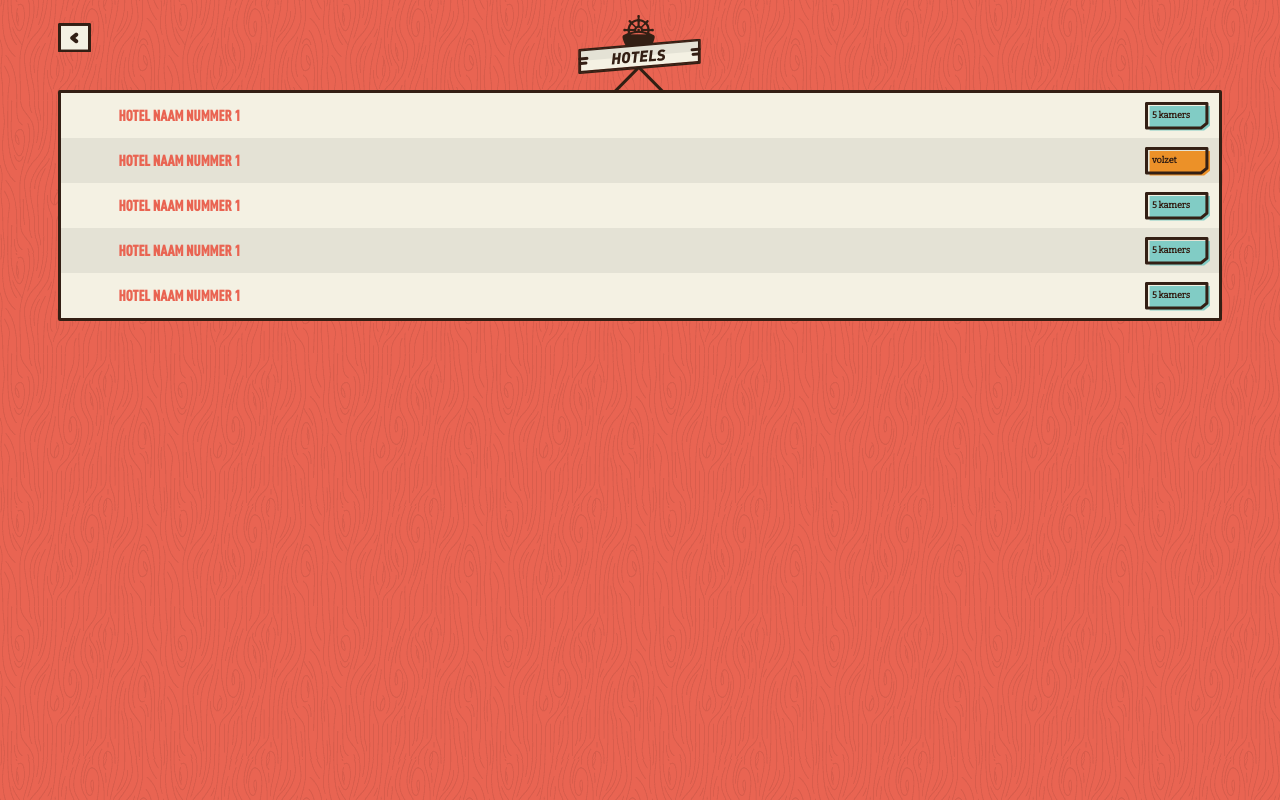
After one commit to pieterbeulque/rolstende, a PHP site: page /list.htm in a window 1280 px wide. The commit adds this page. Run offline with PHP 8.4, Linux system fonts and the light colour scheme; some libraries are stand-ins or nearby versions.

Commit message:
Listview

```diff
--- a/app/src/css/style.css
+++ b/app/src/css/style.css
@@ -1,4 +1,4 @@
-/* line 17, ../../../../../../../../../../../Library/Ruby/Gems/1.8/gems/compass-0.12.2/frameworks/compass/stylesheets/compass/reset/_utilities.scss */
+/* line 17, ../../../../../../../Library/Ruby/Gems/1.8/gems/compass-0.12.2/frameworks/compass/stylesheets/compass/reset/_utilities.scss */
 html, body, div, span, applet, object, iframe,
 h1, h2, h3, h4, h5, h6, p, blockquote, pre,
 a, abbr, acronym, address, big, cite, code,
@@ -20,45 +20,45 @@ time, mark, audio, video {
   vertical-align: baseline;
 }
 
-/* line 22, ../../../../../../../../../../../Library/Ruby/Gems/1.8/gems/compass-0.12.2/frameworks/compass/stylesheets/compass/reset/_utilities.scss */
+/* line 22, ../../../../../../../Library/Ruby/Gems/1.8/gems/compass-0.12.2/frameworks/compass/stylesheets/compass/reset/_utilities.scss */
 html {
   line-height: 1;
 }
 
-/* line 24, ../../../../../../../../../../../Library/Ruby/Gems/1.8/gems/compass-0.12.2/frameworks/compass/stylesheets/compass/reset/_utilities.scss */
+/* line 24, ../../../../../../../Library/Ruby/Gems/1.8/gems/compass-0.12.2/frameworks/compass/stylesheets/compass/reset/_utilities.scss */
 ol, ul {
   list-style: none;
 }
 
-/* line 26, ../../../../../../../../../../../Library/Ruby/Gems/1.8/gems/compass-0.12.2/frameworks/compass/stylesheets/compass/reset/_utilities.scss */
+/* line 26, ../../../../../../../Library/Ruby/Gems/1.8/gems/compass-0.12.2/frameworks/compass/stylesheets/compass/reset/_utilities.scss */
 table {
   border-collapse: collapse;
   border-spacing: 0;
 }
 
-/* line 28, ../../../../../../../../../../../Library/Ruby/Gems/1.8/gems/compass-0.12.2/frameworks/compass/stylesheets/compass/reset/_utilities.scss */
+/* line 28, ../../../../../../../Library/Ruby/Gems/1.8/gems/compass-0.12.2/frameworks/compass/stylesheets/compass/reset/_utilities.scss */
 caption, th, td {
   text-align: left;
   font-weight: normal;
   vertical-align: middle;
 }
 
-/* line 30, ../../../../../../../../../../../Library/Ruby/Gems/1.8/gems/compass-0.12.2/frameworks/compass/stylesheets/compass/reset/_utilities.scss */
+/* line 30, ../../../../../../../Library/Ruby/Gems/1.8/gems/compass-0.12.2/frameworks/compass/stylesheets/compass/reset/_utilities.scss */
 q, blockquote {
   quotes: none;
 }
-/* line 103, ../../../../../../../../../../../Library/Ruby/Gems/1.8/gems/compass-0.12.2/frameworks/compass/stylesheets/compass/reset/_utilities.scss */
+/* line 103, ../../../../../../../Library/Ruby/Gems/1.8/gems/compass-0.12.2/frameworks/compass/stylesheets/compass/reset/_utilities.scss */
 q:before, q:after, blockquote:before, blockquote:after {
   content: "";
   content: none;
 }
 
-/* line 32, ../../../../../../../../../../../Library/Ruby/Gems/1.8/gems/compass-0.12.2/frameworks/compass/stylesheets/compass/reset/_utilities.scss */
+/* line 32, ../../../../../../../Library/Ruby/Gems/1.8/gems/compass-0.12.2/frameworks/compass/stylesheets/compass/reset/_utilities.scss */
 a img {
   border: none;
 }
 
-/* line 116, ../../../../../../../../../../../Library/Ruby/Gems/1.8/gems/compass-0.12.2/frameworks/compass/stylesheets/compass/reset/_utilities.scss */
+/* line 116, ../../../../../../../Library/Ruby/Gems/1.8/gems/compass-0.12.2/frameworks/compass/stylesheets/compass/reset/_utilities.scss */
 article, aside, details, figcaption, figure, footer, header, hgroup, menu, nav, section, summary {
   display: block;
 }
@@ -66,7 +66,11 @@ article, aside, details, figcaption, figure, footer, header, hgroup, menu, nav,
 @font-face {
   font-family: 'GothamTest';
   src: url(../fonts/gothambold.ttf);
-  font-weight: 600;
+}
+
+@font-face {
+  font-family: 'DIN Condensed';
+  src: url(../fonts/dincondbold.ttf);
 }
 
 /* line 7, ../scss/style.scss */
@@ -84,17 +88,63 @@ body {
   font-family: 'GothamTest';
   font-size: 93.75%;
   font-weight: 600;
+  -webkit-text-size-adjust: none;
 }
 
-/* line 22, ../scss/style.scss */
+/* line 24, ../scss/style.scss */
 .top {
   background: #81ccc5;
 }
 
-/* line 26, ../scss/style.scss */
-.container {
+/* line 28, ../scss/style.scss */
+.container, .list-header {
   margin: 63px auto;
   width: 74%;
+}
+
+/* line 33, ../scss/style.scss */
+.wide-container, .list-header {
+  width: 91%;
+}
+
+/* line 38, ../scss/style.scss */
+.red-wood .app {
+  background-image: url("../img/patterns/red-wood.png");
+}
+
+/* line 1, ../scss/modules/_buttons.scss */
+.back-button {
+  background: url("../img/back-button.png");
+  -webkit-background-size: 100%;
+  -moz-background-size: 100%;
+  -o-background-size: 100%;
+  background-size: 100%;
+  display: block;
+  height: 29px;
+  text-indent: -119988px;
+  overflow: hidden;
+  text-align: left;
+  width: 33px;
+}
+
+/* line 1, ../scss/modules/_headings.scss */
+.heading {
+  -webkit-background-size: 100%;
+  -moz-background-size: 100%;
+  -o-background-size: 100%;
+  background-size: 100%;
+  display: block;
+  text-indent: -119988px;
+  overflow: hidden;
+  text-align: left;
+}
+
+/* line 7, ../scss/modules/_headings.scss */
+.heading-hotels {
+  background-image: url("../img/heading-hotels.png");
+  height: 78px;
+  margin: 0 auto;
+  width: 123px;
 }
 
 /* line 1, ../scss/modules/_icon-grid.scss */
@@ -262,3 +312,86 @@ body {
   -webkit-overflow-scrolling: touch;
   background-color: #dfded7;
 }
+
+/* line 1, ../scss/modules/_list-view.scss */
+.list-header {
+  margin: 0 auto;
+  padding: 1em 0 0;
+  position: relative;
+}
+/* line 8, ../scss/modules/_list-view.scss */
+.list-header .back-button {
+  position: absolute;
+  top: 1.5em;
+  left: 0;
+}
+
+/* line 15, ../scss/modules/_list-view.scss */
+.list-header + .container, .list-header + .list-header {
+  margin-top: -3px;
+}
+
+/* line 19, ../scss/modules/_list-view.scss */
+.list-view {
+  -webkit-box-sizing: border-box;
+  -moz-box-sizing: border-box;
+  box-sizing: border-box;
+  border-radius: 2px;
+  border: 3px solid #331f14;
+  width: 100%;
+}
+/* line 25, ../scss/modules/_list-view.scss */
+.list-view li {
+  background: #f4f1e3;
+  font-family: 'DIN Condensed';
+  font-size: 1em;
+  font-weight: 800;
+  line-height: 1;
+  position: relative;
+  text-align: left;
+  text-transform: uppercase;
+}
+/* line 35, ../scss/modules/_list-view.scss */
+.list-view li a {
+  -webkit-box-sizing: border-box;
+  -moz-box-sizing: border-box;
+  box-sizing: border-box;
+  color: #e96452;
+  display: block;
+  padding: 1em 5%;
+  text-decoration: none;
+  width: 100%;
+}
+/* line 44, ../scss/modules/_list-view.scss */
+.list-view li:nth-child(even) {
+  background-color: #e4e2d5;
+}
+
+/* line 50, ../scss/modules/_list-view.scss */
+.list-view-annotation {
+  background-image: url("../img/annotation.png");
+  -webkit-background-size: 100%;
+  -moz-background-size: 100%;
+  -o-background-size: 100%;
+  background-size: 100%;
+  -webkit-box-sizing: border-box;
+  -moz-box-sizing: border-box;
+  box-sizing: border-box;
+  color: #331f14;
+  display: block;
+  font-family: 'Bitter';
+  font-size: .6em;
+  position: absolute;
+  text-transform: none;
+  top: .55rem;
+  right: .6rem;
+  padding: 1em 0 0 .8em;
+  letter-spacing: 0px;
+  height: 29px;
+  width: 65px;
+}
+
+/* line 68, ../scss/modules/_list-view.scss */
+.list-view-annotation-alternate {
+  background-image: url("../img/annotation-alternate.png");
+}
--- a/app/src/js-dev/app.js
+++ b/app/src/js-dev/app.js
@@ -32,4 +32,5 @@
     $("#body").click(function() {
         sv.close();
     });
+
 })();
--- a/app/src/js/app.js
+++ b/app/src/js/app.js
@@ -36,6 +36,7 @@
     $("#body").click(function() {
         sv.close();
     });
+
 })();
 
 })();
--- /dev/null
+++ b/app/src/list.htm
@@ -0,0 +1,67 @@
+<!doctype html>
+<html lang="en">
+<head>
+    <meta charset="UTF-8">
+    <title>Rolstende</title>
+    <meta name="viewport" content="width=device-width, initial-scale=1, maximum-scale=1, user-scalable=no, minimum-scale=1">
+    <meta name="apple-mobile-web-app-capable" content="yes">
+    <link rel="stylesheet" href="http://fonts.googleapis.com/css?family=Bitter:400,400italic" />
+    <link rel="stylesheet" href="css/style.css" />
+</head>
+<body class="red-wood">
+    <div id="app-wrapper">
+        <nav class="sidebar" id="sidebar">
+            <ul>
+                <li><a href="#"><img src="img/icon_01.png" alt=""></a></li>
+                <li><a href="#"><img src="img/icon_02.png" alt=""></a></li>
+                <li><a href="#"><img src="img/icon_03.png" alt=""></a></li>
+            </ul>
+        </nav>
+        <div id="app" class="app">
+            <header class="list-header">
+                <h1 class="heading heading-hotels">Hotels</h1>
+                <a href="#" class="back-button">Terug</a>
+            </header>
+
+            <div class="wide-container container">
+                <ul class="list-view">
+                    <li>
+                        <a href="#" title="">
+                            Hotel naam nummer 1 <span class="list-view-annotation">5 kamers</span>
+                        </a>
+                    </li>
+                    <li>
+                        <a href="#" title="">
+                            Hotel naam nummer 1 <span class="list-view-annotation list-view-annotation-alternate">volzet</span>
+                        </a>
+                    </li>
+                    <li>
+                        <a href="#" title="">
+                            Hotel naam nummer 1 <span class="list-view-annotation">5 kamers</span>
+                        </a>
+                    </li>
+                    <li>
+                        <a href="#" title="">
+                            Hotel naam nummer 1 <span class="list-view-annotation">5 kamers</span>
+                        </a>
+                    </li>
+                    <li>
+                        <a href="#" title="">
+                            Hotel naam nummer 1 <span class="list-view-annotation">5 kamers</span>
+                        </a>
+                    </li>
+                </ul>
+            </div>
+
+        </div>
+    </div>
+    <script type="text/javascript" src="//ajax.googleapis.com/ajax/libs/jquery/1.9.1/jquery.min.js"></script>
+    <script type="text/javascript">
+        window.jQuery || document.write('<script type="text/javascript" src="js/libs/jquery.js"><\/script>');
+    </script>
+    <script type="text/javascript" src="js/vendors/jquery.animate-enhanced.js"></script>
+    <script type="text/javascript" src="js/vendors/slidingview.js"></script>
+    <script type="text/javascript" src="js/vendors/oriDomi.js"></script>
+    <script type="text/javascript" src="js/app.js"></script>
+</body>
+</html>
--- a/app/src/scss/base/_fonts.scss
+++ b/app/src/scss/base/_fonts.scss
@@ -1,5 +1,9 @@
 @font-face {
     font-family: 'GothamTest';
     src: url(../fonts/gothambold.ttf);
-    font-weight: 600;
 }
+
+@font-face {
+    font-family: 'DIN Condensed';
+    src: url(../fonts/dincondbold.ttf);
+}
--- a/app/src/scss/base/_variables.scss
+++ b/app/src/scss/base/_variables.scss
@@ -3,4 +3,5 @@ $brown: #331f14;
 $orange: #ec9128;
 $red: #e96452;
 $light-grey: #dfded7;
+$grey: #e4e2d5;
 $white: #f4f1e3;
--- /dev/null
+++ b/app/src/scss/modules/_buttons.scss
@@ -0,0 +1,8 @@
+.back-button {
+    background: url('../img/back-button.png');
+    @include background-size(100%);
+    display: block;
+    height: 29px;
+    @include hide-text;
+    width: 33px;
+}
--- /dev/null
+++ b/app/src/scss/modules/_headings.scss
@@ -0,0 +1,12 @@
+.heading {
+    @include background-size(100%);
+    display: block;
+    @include hide-text;
+}
+
+.heading-hotels {
+    background-image: url('../img/heading-hotels.png');
+    height: 78px;
+    margin: 0 auto;
+    width: 123px;
+}
--- /dev/null
+++ b/app/src/scss/modules/_list-view.scss
@@ -0,0 +1,70 @@
+.list-header {
+    @extend .container;
+    @extend .wide-container;
+    margin: 0 auto;
+    padding: 1em 0 0;
+    position: relative;
+
+    .back-button {
+        position: absolute;
+        top: 1.5em;
+        left: 0;
+    }
+}
+
+.list-header + .container {
+    margin-top: -3px;
+}
+
+.list-view {
+    @include box-sizing(border-box);
+    border-radius: 2px;
+    border: 3px solid $brown;
+    width: 100%;
+
+    li {
+        background: $white;
+        font-family: 'DIN Condensed';
+        font-size: 1em;
+        font-weight: 800;
+        line-height: 1;
+        position: relative;
+        text-align: left;
+        text-transform: uppercase;
+
+        a {
+            @include box-sizing(border-box);
+            color: $red;
+            display: block;
+            padding: 1em 5%;
+            text-decoration: none;
+            width: 100%;
+        }
+
+        &:nth-child(even) {
+            background-color: $grey;
+        }
+    }
+}
+
+.list-view-annotation {
+    background-image: url('../img/annotation.png');
+    @include background-size(100%);
+    @include box-sizing(border-box);
+    color: $brown;
+    display: block;
+    font-family: 'Bitter';
+    font-size: .6em;
+    position: absolute;
+    text-transform: none;
+    top: .55rem;
+    right: .6rem;
+    padding: 1em 0 0 .8em;
+    letter-spacing: 0px;
+    height: 29px;
+    width: 65px;
+}
+
+.list-view-annotation-alternate {
+    background-image: url('../img/annotation-alternate.png');
+}
--- a/app/src/scss/style.scss
+++ b/app/src/scss/style.scss
@@ -17,6 +17,8 @@ body {
     font-family: 'GothamTest';
     font-size: 93.75%;
     font-weight: 600;
+    -webkit-text-size-adjust: none;
+
 }
 
 .top {
@@ -28,6 +30,18 @@ body {
     width: 74%;
 }
 
+.wide-container {
+    width: 91%;
+}
 
+.app {
+    .red-wood & {
+        background-image: url('../img/patterns/red-wood.png');
+    }
+}
+
+@import "modules/_buttons";
+@import "modules/_headings";
 @import "modules/_icon-grid";
 @import "modules/_sidebar-logic";
+@import "modules/_list-view";
```
Also changed, not shown: app/src/fonts/dincondblack.ttf (added), app/src/fonts/dincondbold.ttf (added), app/src/img/annotation-alternate.png (added), app/src/img/annotation.png (added), app/src/img/back-button.png (added), app/src/img/heading-hotels.png (added), app/src/img/patterns/red-wood.png (added).
